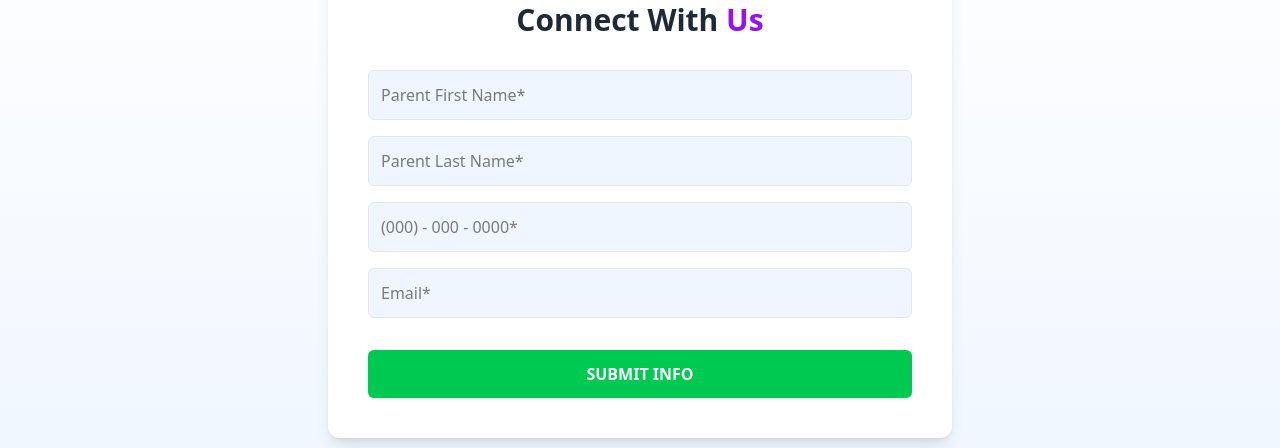
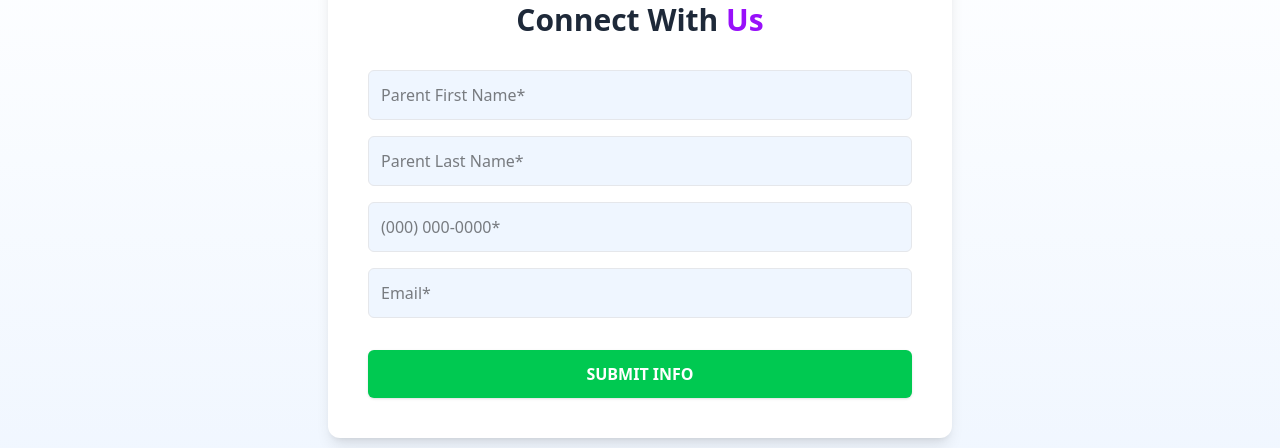
Before and after one commit to yurahriaziev/tropicodeV2, a React (Vite) app in the folder frontend/: page / in a window 1280 px wide. Shown: the part 2030-2478 px from the top of the page. Built offline with nearby package versions, Linux system fonts and the light colour scheme.

Commit message:
frontend contact form fixed, backend in progress

```diff
--- a/frontend/src/components/ContactSection.jsx
+++ b/frontend/src/components/ContactSection.jsx
@@ -1,6 +1,59 @@
+import { useState } from "react"
+
 export default function ContactSection() {
+  const [values, setValues] = useState({
+    first: "",
+    last: "",
+    phone: "",
+    email: "",
+  })
+
+  const [errors, setErrors] = useState({})
+  const [submitted, setSubmitted] = useState(false)
+
+  const formatPhone = (num) => {
+    const digits = num.replace(/\D/g, "").slice(0, 10)
+
+    if (digits.length === 0) return ""
+    if (digits.length <= 3) return `(${digits}`
+    if (digits.length <= 6)
+      return `(${digits.slice(0, 3)}) ${digits.slice(3)}`
+    return `(${digits.slice(0, 3)}) ${digits.slice(3, 6)}-${digits.slice(6)}`
+  }
+
+  const validate = () => {
+    const newErrors = {}
+
+    if (!values.first.trim())
+      newErrors.first = "Parent first name field is required."
+
+    if (!values.last.trim())
+      newErrors.last = "Parent last name field is required."
+
+    if (!values.phone.trim())
+      newErrors.phone = "Phone number field is required."
+
+    if (!values.email.trim())
+      newErrors.email = "Email field is required."
+
+    setErrors(newErrors)
+    return Object.keys(newErrors).length === 0
+  }
+
+  const handleSubmit = (e) => {
+    e.preventDefault()
+    setSubmitted(true)
+
+    if (!validate()) return
+
+    console.log("Form submitted:", values)
+  }
+
   return (
-        <section id="contact" className="py-20 bg-gradient-to-b from-white to-blue-50">
+    <section
+      id="contact"
+      className="py-20 bg-gradient-to-b from-white to-blue-50"
+    >
       <div className="max-w-2xl mx-auto px-6">
         <div className="bg-white rounded-xl shadow-lg p-8 md:p-10">
           <div className="text-center mb-8">
@@ -9,42 +62,87 @@ export default function ContactSection() {
             </h2>
           </div>
 
-                <form className="space-y-4">
-                    {/* Parent info */}
+          <form className="space-y-4" onSubmit={handleSubmit}>
+            {/* Parent First Name */}
+            <div className="space-y-1">
                 <input
                     type="text"
                     placeholder="Parent First Name*"
+                    value={values.first}
+                    onChange={(e) => {
+                    setValues((v) => ({ ...v, first: e.target.value }))
+                    setErrors((err) => ({ ...err, first: undefined }))
+                    }}
                     className="w-full bg-blue-50 p-3 rounded-md border border-gray-200 focus:outline-none focus:ring-2 focus:ring-blue-400"
                 />
+                {submitted && errors.first && (
+                    <p className="text-red-400 text-xs pl-1">
+                    {errors.first}
+                    </p>
+                )}
+            </div>
+
+            {/* Parent Last Name */}
+            <div className="space-y-1">
                 <input
                     type="text"
                     placeholder="Parent Last Name*"
+                    value={values.last}
+                    onChange={(e) => {
+                    setValues((v) => ({ ...v, last: e.target.value }))
+                    setErrors((err) => ({ ...err, last: undefined }))
+                    }}
                     className="w-full bg-blue-50 p-3 rounded-md border border-gray-200 focus:outline-none focus:ring-2 focus:ring-blue-400"
                 />
+                {submitted && errors.last && (
+                    <p className="text-red-400 text-xs pl-1">
+                    {errors.last}
+                    </p>
+                )}
+            </div>
+
+            {/* Phone Number */}
+            <div className="space-y-1">
                 <input
                     type="tel"
-                    placeholder="(000) - 000 - 0000*"
+                    placeholder="(000) 000-0000*"
+                    value={values.phone}
+                    onChange={(e) => {
+                    setValues((v) => ({
+                        ...v,
+                        phone: formatPhone(e.target.value),
+                    }))
+                    setErrors((err) => ({ ...err, phone: undefined }))
+                    }}
                     className="w-full bg-blue-50 p-3 rounded-md border border-gray-200 focus:outline-none focus:ring-2 focus:ring-blue-400"
                 />
+                {submitted && errors.phone && (
+                    <p className="text-red-400 text-xs pl-1">
+                    {errors.phone}
+                    </p>
+                )}
+            </div>
+
+            {/* Email */}
+            <div className="space-y-1">
                 <input
                     type="email"
                     placeholder="Email*"
+                    value={values.email}
+                    onChange={(e) => {
+                    setValues((v) => ({ ...v, email: e.target.value }))
+                    setErrors((err) => ({ ...err, email: undefined }))
+                    }}
                     className="w-full bg-blue-50 p-3 rounded-md border border-gray-200 focus:outline-none focus:ring-2 focus:ring-blue-400"
                 />
+                {submitted && errors.email && (
+                    <p className="text-red-400 text-xs pl-1">
+                    {errors.email}
+                    </p>
+                )}
+            </div>
 
-                    {/* Child info */}
-                    {/* <input
-                    type="text"
-                    placeholder="Child First Name"
-                    className="w-full bg-blue-50 p-3 rounded-md border border-gray-200 focus:outline-none focus:ring-2 focus:ring-blue-400"
-                    />
-                    <input
-                    type="text"
-                    placeholder="Child Last Name"
-                    className="w-full bg-blue-50 p-3 rounded-md border border-gray-200 focus:outline-none focus:ring-2 focus:ring-blue-400"
-                    /> */}
-
-                    {/* Submit button */}
+            {/* Submit */}
             <div className="pt-4">
               <button
                 type="submit"
```
Lines whose indentation alone changed are shown as unchanged.
